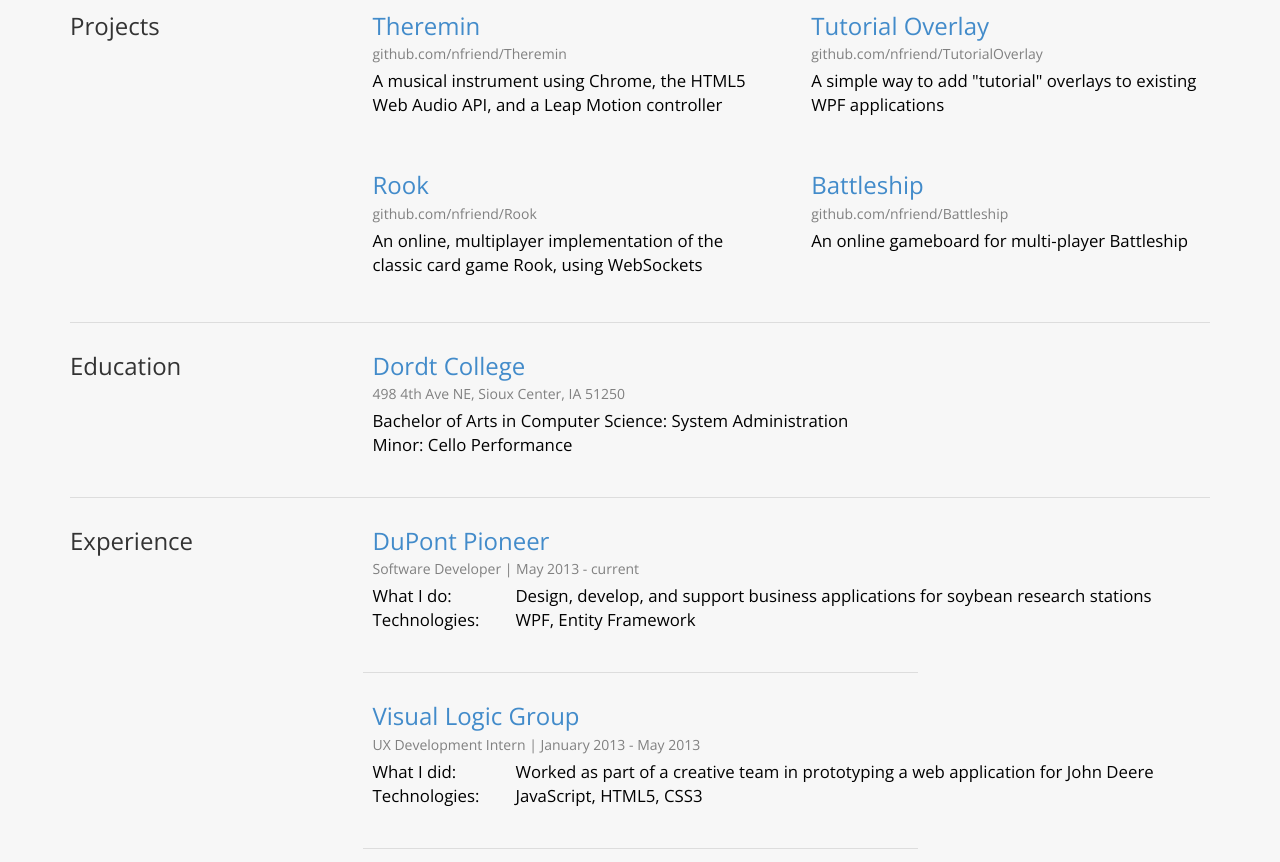
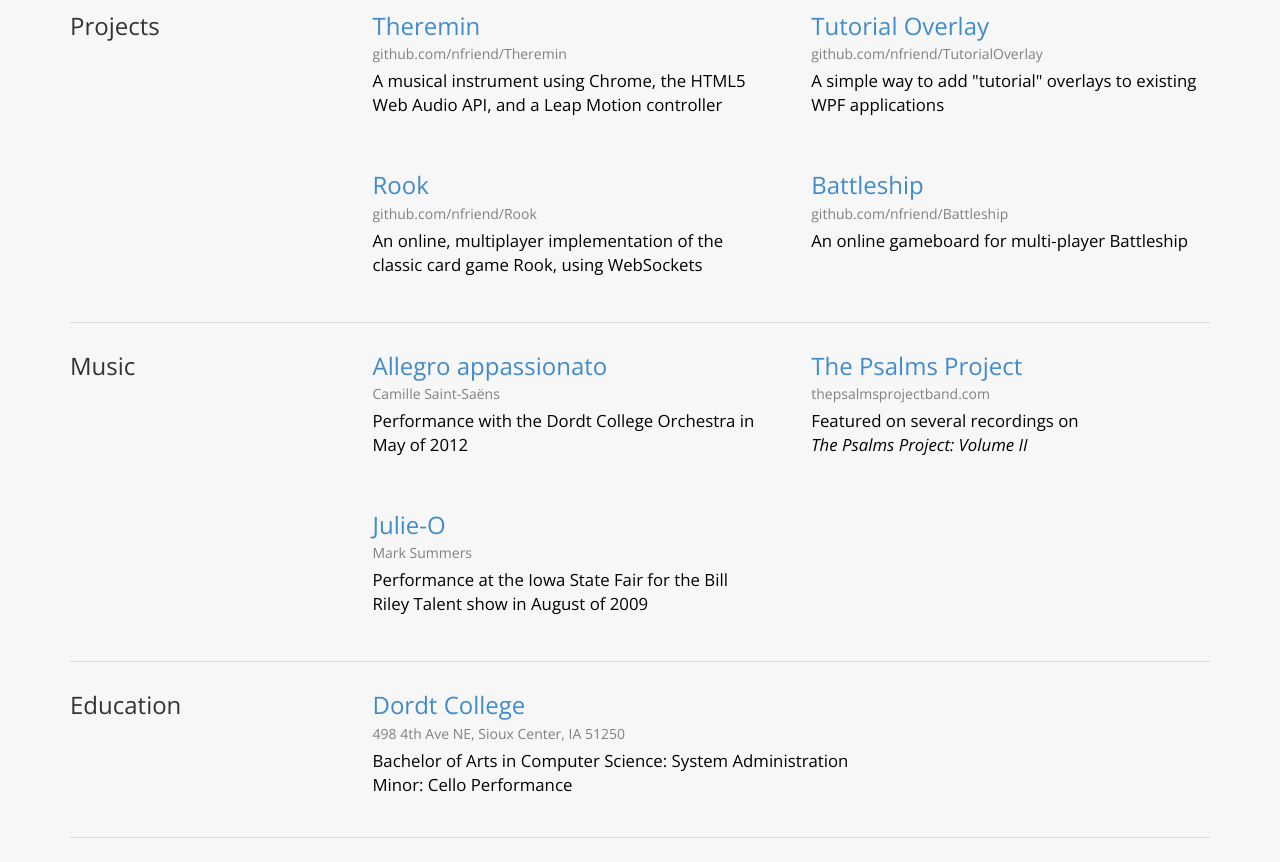
Before and after one commit to nfriend/Website-2.0, a plain HTML site: page index.html in a window 1280 px wide. Shown: the part 546-1408 px from the top of the page. Drawn offline with nearby package versions, Linux system fonts and the light colour scheme.

Commit message:
added music section, added italic font import

```diff
--- a/index.html
+++ b/index.html
@@ -10,7 +10,7 @@
 
     <link rel="shortcut icon" href="favicon.ico" type="image/x-icon" />
     <link href="bootstrap-3.0.2-dist/dist/css/bootstrap.min.css" rel="stylesheet" type="text/css" />
-    <link href='http://fonts.googleapis.com/css?family=Open+Sans:400,600' rel='stylesheet' type='text/css'>
+    <link href='http://fonts.googleapis.com/css?family=Open+Sans:400italic,400,600' rel='stylesheet' type='text/css'>
     <link href='css/stylesheet.min.css' rel="stylesheet" type="text/css" />
 
     <!--[if lt IE 8]>
@@ -243,6 +243,57 @@
 
         <hr class="no-top-margin" />
 
+        <!--music-->
+        <div class="row">
+
+            <div class="col-md-3 col-sm-4">
+                <h2 id="music-subtitle" class="subtitle">Music</h2>
+            </div>
+
+            <div class="col-md-9 col-sm-8">
+                <div class="row">
+                    <div class="col-md-6 col-sm-12 project">
+                        <a href="http://youtu.be/IEQqjCgrNQw">
+                            <div class="link-item-container initial-flash">
+                                <h3>Allegro appassionato</h3>
+                                <div class="quiet heading-subtitle">Camille Saint-Saëns</div>
+                                <p class="ignore-link-color">Performance with the Dordt College Orchestra in May of 2012</p>
+                            </div>
+                        </a>
+                    </div>
+
+                    <div class="col-md-6 col-sm-12 project">
+                        <a href="http://thepsalmsprojectband.com/band">
+                            <div class="link-item-container initial-flash">
+                                <h3>The Psalms Project</h3>
+                                <div class="quiet heading-subtitle">thepsalmsprojectband.com</div>
+                                <p class="ignore-link-color">Featured on several recordings on <em>The&nbsp;Psalms&nbsp;Project:&nbsp;Volume&nbsp;II</em></p>
+                            </div>
+                        </a>
+                    </div>
+                </div>
+            </div>
+
+            <div class="col-md-3 col-sm-4 hidden-xs"></div>
+
+            <div class="col-md-9 col-sm-8">
+                <div class="row">
+                    <div class="col-md-6 col-sm-12 project">
+                        <a href="http://youtu.be/4EZwNBJoiek">
+                            <div class="link-item-container initial-flash">
+                                <h3>Julie-O</h3>
+                                <div class="quiet heading-subtitle">Mark Summers</div>
+                                <p class="ignore-link-color">Performance at the Iowa State Fair for the Bill Riley Talent show in August of 2009</p>
+                            </div>
+                        </a>
+                    </div>
+                </div>
+            </div>
+        </div>
+        <!--/music-->
+
+        <hr class="no-top-margin" />
+
         <!--education-->
         <div class="row" style="margin-bottom:10px;">
             <div class="col-md-3 col-sm-4">
```
Also changed, not shown: 1 other file.
